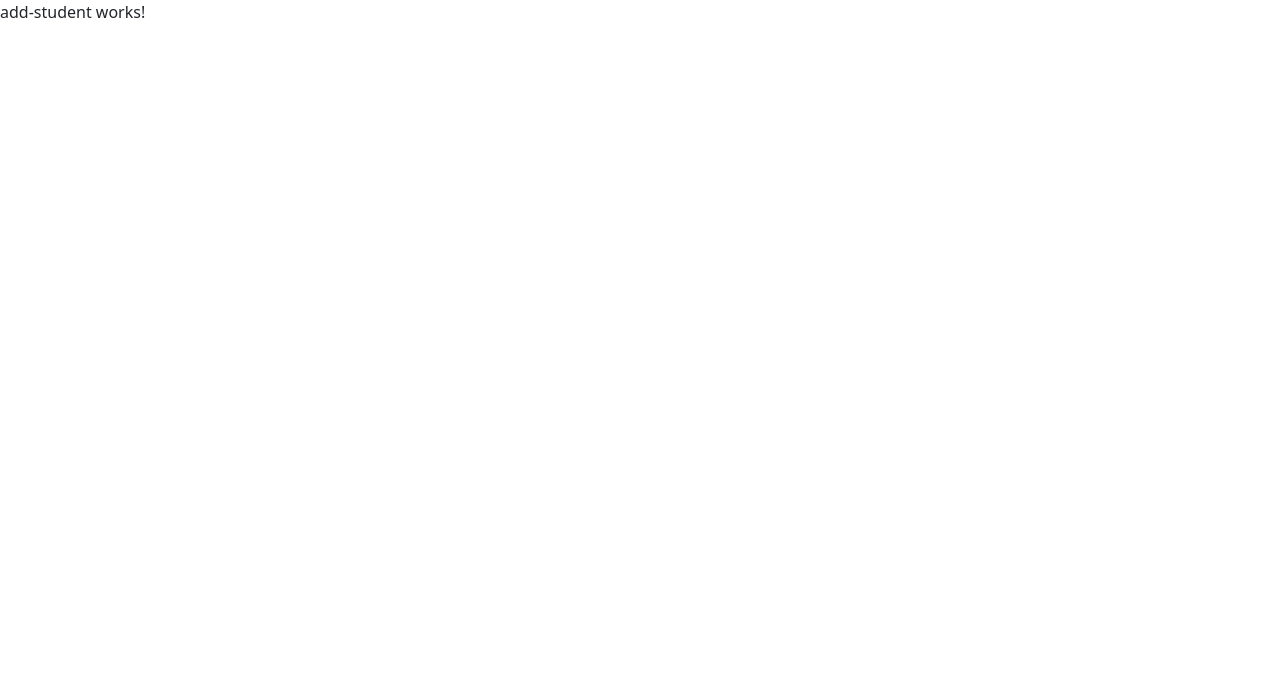
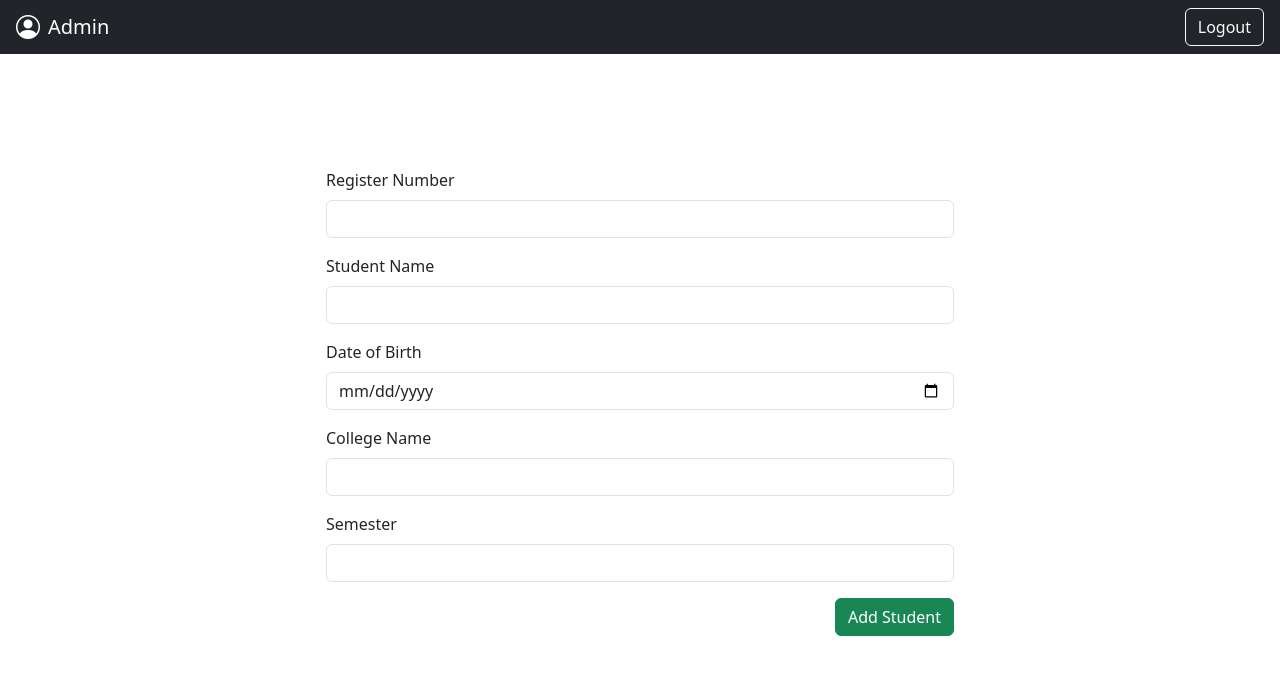
Before and after one commit to ramya-0312/Exam-Result, an Angular app: page /add-student in a window 1280 px wide. Shown: the top 674 px of the page. Built offline with nearby package versions, Linux system fonts and the light colour scheme.

Commit message:
changes updated

```diff
--- a/src/app/add-student/add-student.component.html
+++ b/src/app/add-student/add-student.component.html
@@ -1 +1,46 @@
-<p>add-student works!</p>
+<!-- Navbar -->
+<nav class="navbar navbar-expand-lg navbar-dark bg-dark px-3">
+  <div class="d-flex align-items-center">
+    <i class="bi bi-person-circle text-white me-2" style="font-size: 1.5rem;"></i>
+    <span class="navbar-brand mb-0 h5">Admin</span>
+  </div>
+  <div class="ms-auto">
+    <button class="btn btn-outline-light" (click)="logout()">Logout</button>
+  </div>
+</nav>
+
+<!-- Toastr message appears via Angular logic, not manual HTML -->
+
+<!-- Full Screen Form -->
+<div class="container-fluid d-flex justify-content-center align-items-center" style="min-height: 90vh;">
+  <form class="w-50" (ngSubmit)="addStudent()" #studentForm="ngForm">
+    <div class="mb-3">
+      <label for="registerNo" class="form-label">Register Number</label>
+      <input type="text" id="registerNo" class="form-control" [(ngModel)]="student.registerNo" name="registerNo" required>
+    </div>
+
+    <div class="mb-3">
+      <label for="name" class="form-label">Student Name</label>
+      <input type="text" id="name" class="form-control" [(ngModel)]="student.name" name="name" required>
+    </div>
+
+    <div class="mb-3">
+      <label for="dob" class="form-label">Date of Birth</label>
+      <input type="date" id="dob" class="form-control" [(ngModel)]="student.dob" name="dob" required>
+    </div>
+
+    <div class="mb-3">
+      <label for="college" class="form-label">College Name</label>
+      <input type="text" id="college" class="form-control" [(ngModel)]="student.college" name="college" required>
+    </div>
+
+    <div class="mb-3">
+      <label for="semester" class="form-label">Semester</label>
+      <input type="number" id="semester" class="form-control" [(ngModel)]="student.semester" name="semester" required>
+    </div>
+
+    <div class="d-flex justify-content-end">
+      <button class="btn btn-success" type="submit">Add Student</button>
+    </div>
+  </form>
+</div>
--- a/src/app/add-student/add-student.component.ts
+++ b/src/app/add-student/add-student.component.ts
@@ -1,11 +1,49 @@
 import { Component } from '@angular/core';
+import { ToastrService } from 'ngx-toastr';
+import { StudentService } from '../services/student.service';
+import { Router } from '@angular/router';
 
 @Component({
+  standalone:false,
   selector: 'app-add-student',
-  standalone: false,
   templateUrl: './add-student.component.html',
-  styleUrl: './add-student.component.css'
+  styleUrls: ['./add-student.component.css']
 })
 export class AddStudentComponent {
+  student = {
+    registerNo: '',
+    name: '',
+    dob: '',
+    college: '',
+    semester: null
+  };
 
+  constructor(
+    private studentService: StudentService,
+    private toastr: ToastrService,
+    private router: Router
+  ) {}
+
+  addStudent() {
+    this.studentService.addStudent(this.student).subscribe({
+      next: (res: any) => {
+        this.toastr.success(res.message || 'Student added successfully!');
+        // Optionally, reset the form
+        this.student = {
+          registerNo: '',
+          name: '',
+          dob: '',
+          college: '',
+          semester: null
+        };
+      },
+      error: (err) => {
+        this.toastr.error(err.error.message || 'Something went wrong');
+      }
+    });
+  }
+
+  logout() {
+    this.router.navigate(['/admin-login']);
+  }
 }
--- a/src/app/admin-dashboard/admin-dashboard.component.html
+++ b/src/app/admin-dashboard/admin-dashboard.component.html
@@ -5,21 +5,21 @@
   <title>Admin Dashboard</title>
   <link rel="stylesheet" href="https://stackpath.bootstrapcdn.com/bootstrap/4.5.2/css/bootstrap.min.css">
 </head>
-<body class="bg-light">  <!-- Navbar -->  <nav class="navbar navbar-expand-lg navbar-dark bg-primary">
-    <div class="container-fluid d-flex justify-content-between">
-      <div class="navbar-brand d-flex align-items-center">
-        <img src="assets/profile.png" alt="Admin Profile" width="30" height="30" class="rounded-circle mr-2">
-        Admin Profile
-      </div>
+<nav class="navbar navbar-expand-lg navbar-dark bg-dark px-3">
+  <div class="d-flex align-items-center">
+    <i class="bi bi-person-circle text-white me-2" style="font-size: 1.5rem;"></i>
+    <span class="navbar-brand mb-0 h5">Admin</span>
+  </div>
+  <div class="ms-auto">
       <button class="btn btn-outline-light">Logout</button>
     </div>
   </nav>  <!-- Centered Card -->  <div class="d-flex justify-content-center align-items-center" style="height: 90vh;">
     <div class="card shadow-lg p-4" style="width: 400px;">
       <h5 class="card-title text-center mb-4">Welcome! Admin</h5>
       <div class="d-flex flex-column gap-3">
-        <button class="btn btn-success mb-3">Add Student</button>
-        <button class="btn btn-info">Post Results</button>
+        <button class="btn btn-success mb-3" routerLink="add-student">Add Student</button>
+        <button class="btn btn-info" routerLink="post-result">Post Results</button>
       </div>
     </div>
-  </div>  <script src="https://code.jquery.com/jquery-3.5.1.slim.min.js"></script>  <script src="https://cdn.jsdelivr.net/npm/bootstrap@4.5.2/dist/js/bootstrap.bundle.min.js"></script></body>
+  </div>  <script src="https://code.jquery.com/jquery-3.5.1.slim.min.js"></script>  <script src="https://cdn.jsdelivr.net/npm/bootstrap@4.5.2/dist/js/bootstrap.bundle.min.js"></script>
 </html>
--- /dev/null
+++ b/src/app/services/student.service.ts
@@ -0,0 +1,15 @@
+import { HttpClient } from '@angular/common/http';
+import { Injectable } from '@angular/core';
+
+@Injectable({
+  providedIn: 'root'
+})
+export class StudentService {
+  private baseUrl = 'http://localhost:8080/api/students'; // our backend endpoint
+
+  constructor(private http: HttpClient) {}
+
+  addStudent(student: any) {
+    return this.http.post('${this.baseUrl}/add', student);
+  }
+}
```
Also changed, not shown: src/app/app-routing.module.ts (+4 -4 lines), 1 other file (tests, documents, lock files or other folders).
